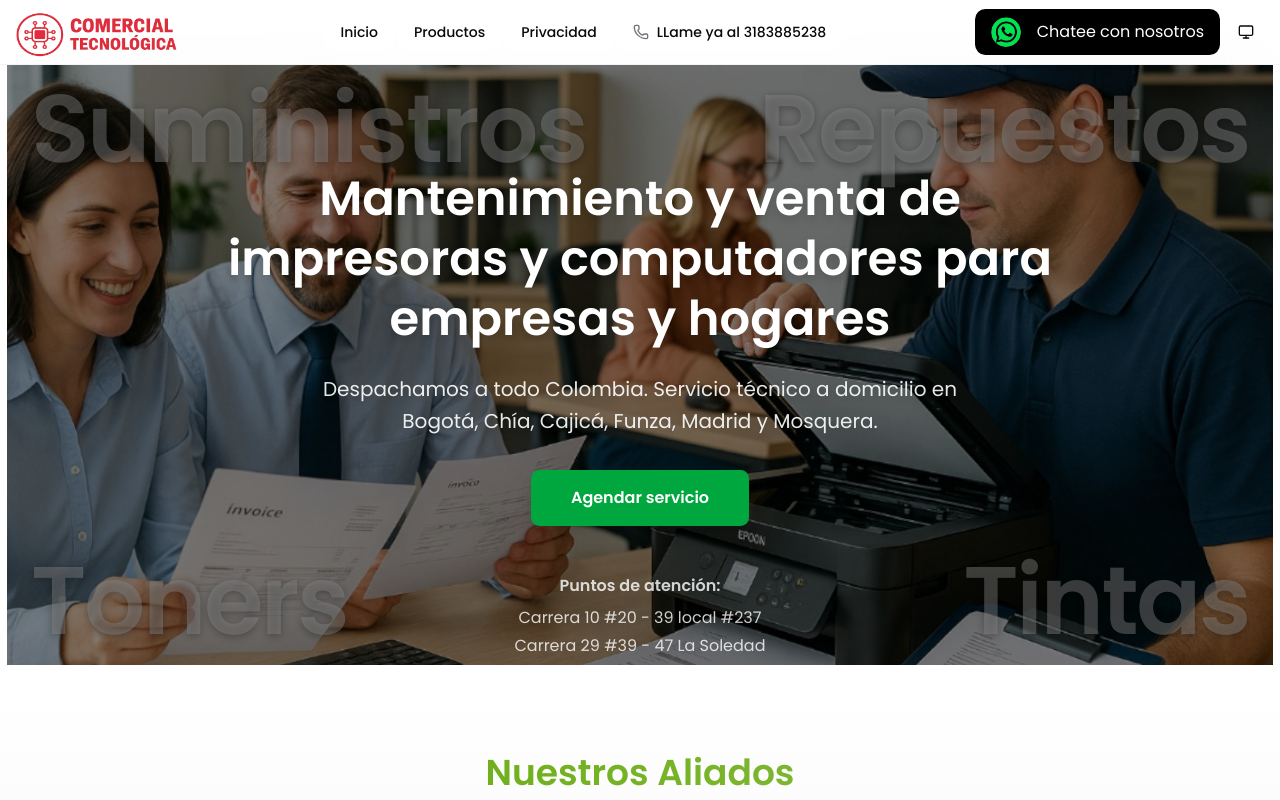
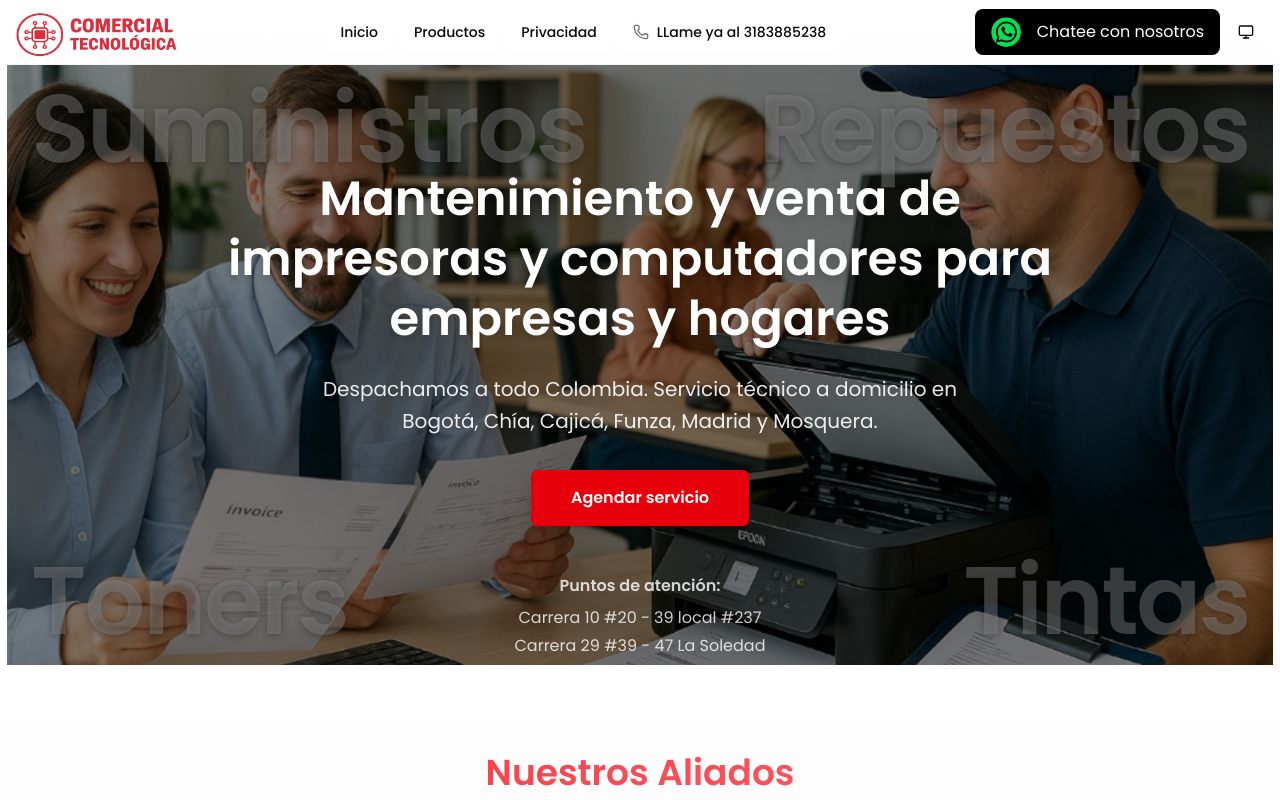
Before and after one commit to RonaldDev0/Alma, a Next.js app: page / in a window 1280 px wide. Shown: the top 800 px of the page. Built offline with nearby package versions, Linux system fonts and the light colour scheme.

Commit message:
change color theme

```diff
--- a/src/app/(public)/hero.tsx
+++ b/src/app/(public)/hero.tsx
@@ -51,7 +51,7 @@ export default function Hero() {
           <Link target='_blank' rel='noopener noreferrer' href={ws} className='w-full sm:w-auto'>
             <Button
               size='lg'
-              className='w-full sm:w-auto bg-green-600 hover:bg-green-700 text-white text-sm md:text-base px-8 md:px-10 h-12 md:h-14 shadow-lg hover:shadow-xl transition-all duration-200 font-semibold'
+              className='w-full sm:w-auto bg-red-600 hover:bg-red-700 text-white text-sm md:text-base px-8 md:px-10 h-12 md:h-14 shadow-lg hover:shadow-xl transition-all duration-200 font-semibold'
             >
               Agendar servicio
             </Button>
--- a/src/app/globals.css
+++ b/src/app/globals.css
@@ -44,15 +44,15 @@
 }
 
 :root {
-  --radius: 0.65rem;
+  --radius: 0.5rem;
   --background: oklch(1 0 0);
   --foreground: oklch(0.141 0.005 285.823);
   --card: oklch(1 0 0);
   --card-foreground: oklch(0.141 0.005 285.823);
   --popover: oklch(1 0 0);
   --popover-foreground: oklch(0.141 0.005 285.823);
-  --primary: oklch(0.648 0.2 131.684);
-  --primary-foreground: oklch(0.986 0.031 120.757);
+  --primary: oklch(0.637 0.237 25.331);
+  --primary-foreground: oklch(0.971 0.013 17.38);
   --secondary: oklch(0.967 0.001 286.375);
   --secondary-foreground: oklch(0.21 0.006 285.885);
   --muted: oklch(0.967 0.001 286.375);
@@ -62,20 +62,20 @@
   --destructive: oklch(0.577 0.245 27.325);
   --border: oklch(0.92 0.004 286.32);
   --input: oklch(0.92 0.004 286.32);
-  --ring: oklch(0.841 0.238 128.85);
-  --chart-1: oklch(0.871 0.15 154.449);
-  --chart-2: oklch(0.723 0.219 149.579);
-  --chart-3: oklch(0.627 0.194 149.214);
-  --chart-4: oklch(0.527 0.154 150.069);
-  --chart-5: oklch(0.448 0.119 151.328);
+  --ring: oklch(0.637 0.237 25.331);
+  --chart-1: oklch(0.646 0.222 41.116);
+  --chart-2: oklch(0.6 0.118 184.704);
+  --chart-3: oklch(0.398 0.07 227.392);
+  --chart-4: oklch(0.828 0.189 84.429);
+  --chart-5: oklch(0.769 0.188 70.08);
   --sidebar: oklch(0.985 0 0);
   --sidebar-foreground: oklch(0.141 0.005 285.823);
-  --sidebar-primary: oklch(0.648 0.2 131.684);
-  --sidebar-primary-foreground: oklch(0.986 0.031 120.757);
+  --sidebar-primary: oklch(0.637 0.237 25.331);
+  --sidebar-primary-foreground: oklch(0.971 0.013 17.38);
   --sidebar-accent: oklch(0.967 0.001 286.375);
   --sidebar-accent-foreground: oklch(0.21 0.006 285.885);
   --sidebar-border: oklch(0.92 0.004 286.32);
-  --sidebar-ring: oklch(0.841 0.238 128.85);
+  --sidebar-ring: oklch(0.637 0.237 25.331);
 }
 
 .dark {
@@ -85,8 +85,8 @@
   --card-foreground: oklch(0.985 0 0);
   --popover: oklch(0.21 0.006 285.885);
   --popover-foreground: oklch(0.985 0 0);
-  --primary: oklch(0.648 0.2 131.684);
-  --primary-foreground: oklch(0.986 0.031 120.757);
+  --primary: oklch(0.637 0.237 25.331);
+  --primary-foreground: oklch(0.971 0.013 17.38);
   --secondary: oklch(0.274 0.006 286.033);
   --secondary-foreground: oklch(0.985 0 0);
   --muted: oklch(0.274 0.006 286.033);
@@ -96,20 +96,20 @@
   --destructive: oklch(0.704 0.191 22.216);
   --border: oklch(1 0 0 / 10%);
   --input: oklch(1 0 0 / 15%);
-  --ring: oklch(0.405 0.101 131.063);
-  --chart-1: oklch(0.871 0.15 154.449);
-  --chart-2: oklch(0.723 0.219 149.579);
-  --chart-3: oklch(0.627 0.194 149.214);
-  --chart-4: oklch(0.527 0.154 150.069);
-  --chart-5: oklch(0.448 0.119 151.328);
+  --ring: oklch(0.637 0.237 25.331);
+  --chart-1: oklch(0.488 0.243 264.376);
+  --chart-2: oklch(0.696 0.17 162.48);
+  --chart-3: oklch(0.769 0.188 70.08);
+  --chart-4: oklch(0.627 0.265 303.9);
+  --chart-5: oklch(0.645 0.246 16.439);
   --sidebar: oklch(0.21 0.006 285.885);
   --sidebar-foreground: oklch(0.985 0 0);
-  --sidebar-primary: oklch(0.768 0.233 130.85);
-  --sidebar-primary-foreground: oklch(0.986 0.031 120.757);
+  --sidebar-primary: oklch(0.637 0.237 25.331);
+  --sidebar-primary-foreground: oklch(0.971 0.013 17.38);
   --sidebar-accent: oklch(0.274 0.006 286.033);
   --sidebar-accent-foreground: oklch(0.985 0 0);
   --sidebar-border: oklch(1 0 0 / 10%);
-  --sidebar-ring: oklch(0.405 0.101 131.063);
+  --sidebar-ring: oklch(0.637 0.237 25.331);
 }
 
 
```
Also changed, not shown: package.json (+11 -11 lines), 1 other file (tests, documents, lock files or other folders).
